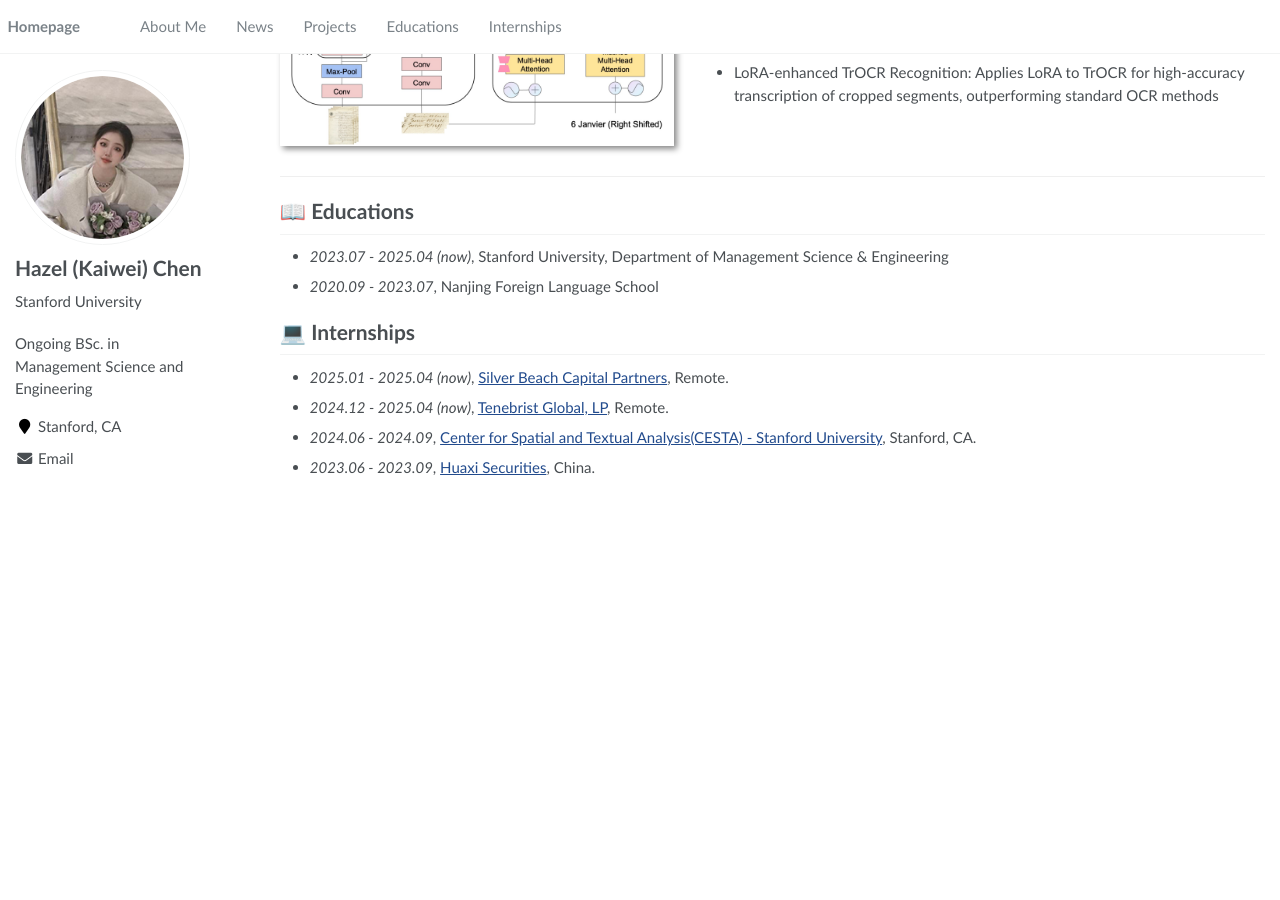
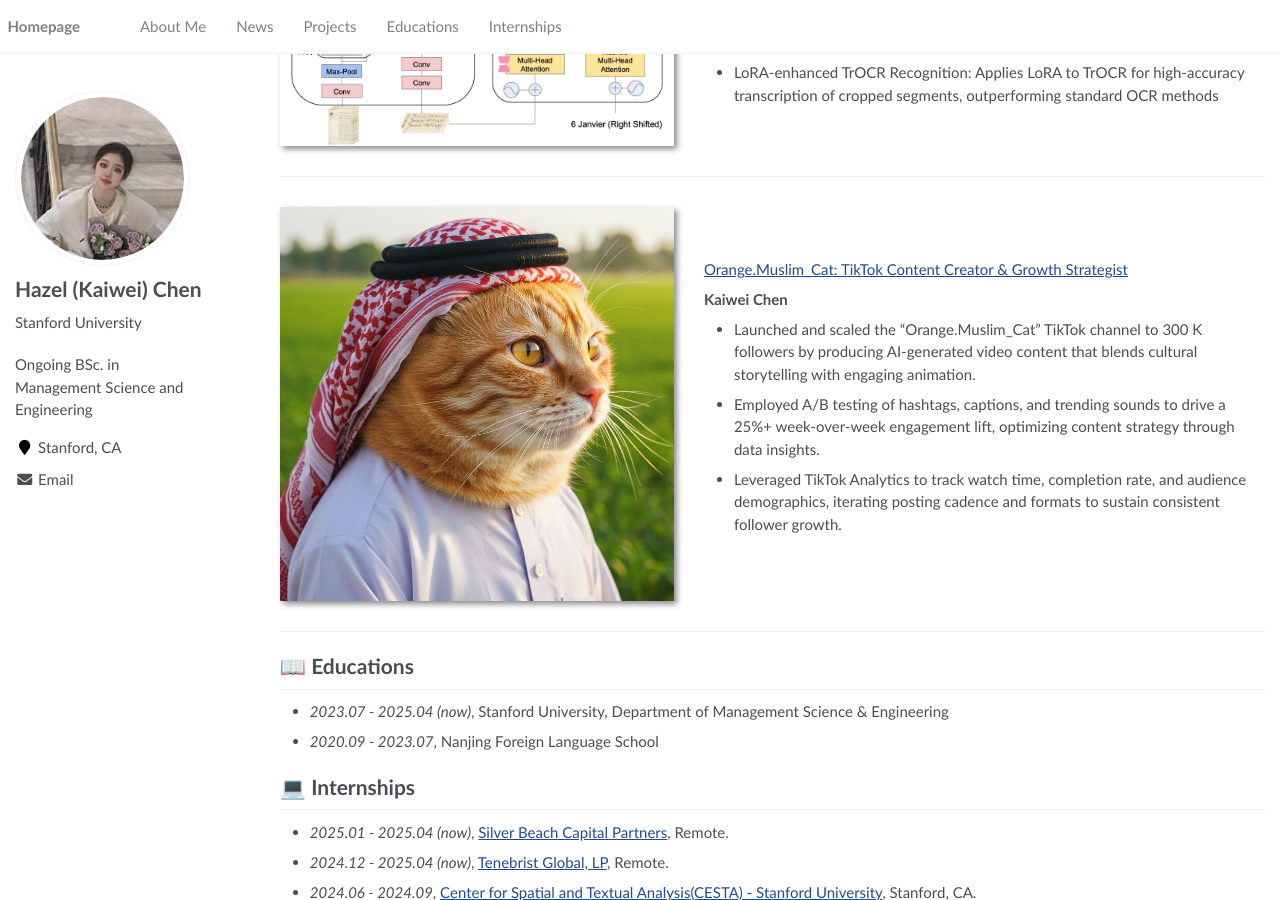
Before and after one commit to kkaiwei/kkaiwei.github.io, a Jekyll site: the page built from _pages/about.md, in a window 1280 px wide and 900 px high, scrolled down 686 px. Built offline with Jekyll 4.4.1, drawn with Linux system fonts in a browser that asks for light colours; before the commit the page ends 1179 px from its top, so only the background shows below that.

Commit message:
Update project Orange.Muslim_Cat

```diff
--- a/_pages/about.md
+++ b/_pages/about.md
@@ -35,12 +35,23 @@ I am currently an undergraduate student at Stanford University with a keen inter
 
 **Kaiwei Chen**
 
-<!-- [**Project**](https://scholar.google.com/citations?view_op=view_citation&hl=zh-CN&user=DhtAFkwAAAAJ&citation_for_view=DhtAFkwAAAAJ:ALROH1vI_8AC) <strong><span class='show_paper_citations' data='DhtAFkwAAAAJ:ALROH1vI_8AC'></span></strong> -->
 - ResNet‑based Text Localization: Fine‑tunes a ResNet detection model to accurately extract text regions from 19th‑century French manuscripts
 - LoRA‑enhanced TrOCR Recognition: Applies LoRA to TrOCR for high‑accuracy transcription of cropped segments, outperforming standard OCR methods
 </div>
 </div>
 
+<div class='paper-box'><div class='paper-box-image'><div><img src='images/cat.jpeg' alt="sym" width="100%"></div></div>
+<div class='paper-box-text' markdown="1">
+
+[Orange.Muslim_Cat: TikTok Content Creator & Growth Strategist](https://www.tiktok.com/@orange.muslim_cat)
+
+**Kaiwei Chen**
+
+- Launched and scaled the “Orange.Muslim_Cat” TikTok channel to 300 K followers by producing AI‑generated video content that blends cultural storytelling with engaging animation.
+- Employed A/B testing of hashtags, captions, and trending sounds to drive a 25%+ week‑over‑week engagement lift, optimizing content strategy through data insights.
+- Leveraged TikTok Analytics to track watch time, completion rate, and audience demographics, iterating posting cadence and formats to sustain consistent follower growth.
+</div>
+</div>
 
 # 📖 Educations
 - *2023.07 - 2025.04 (now)*, Stanford University, Department of Management Science & Engineering
```
Also changed, not shown: images/cat.jpeg (added).
